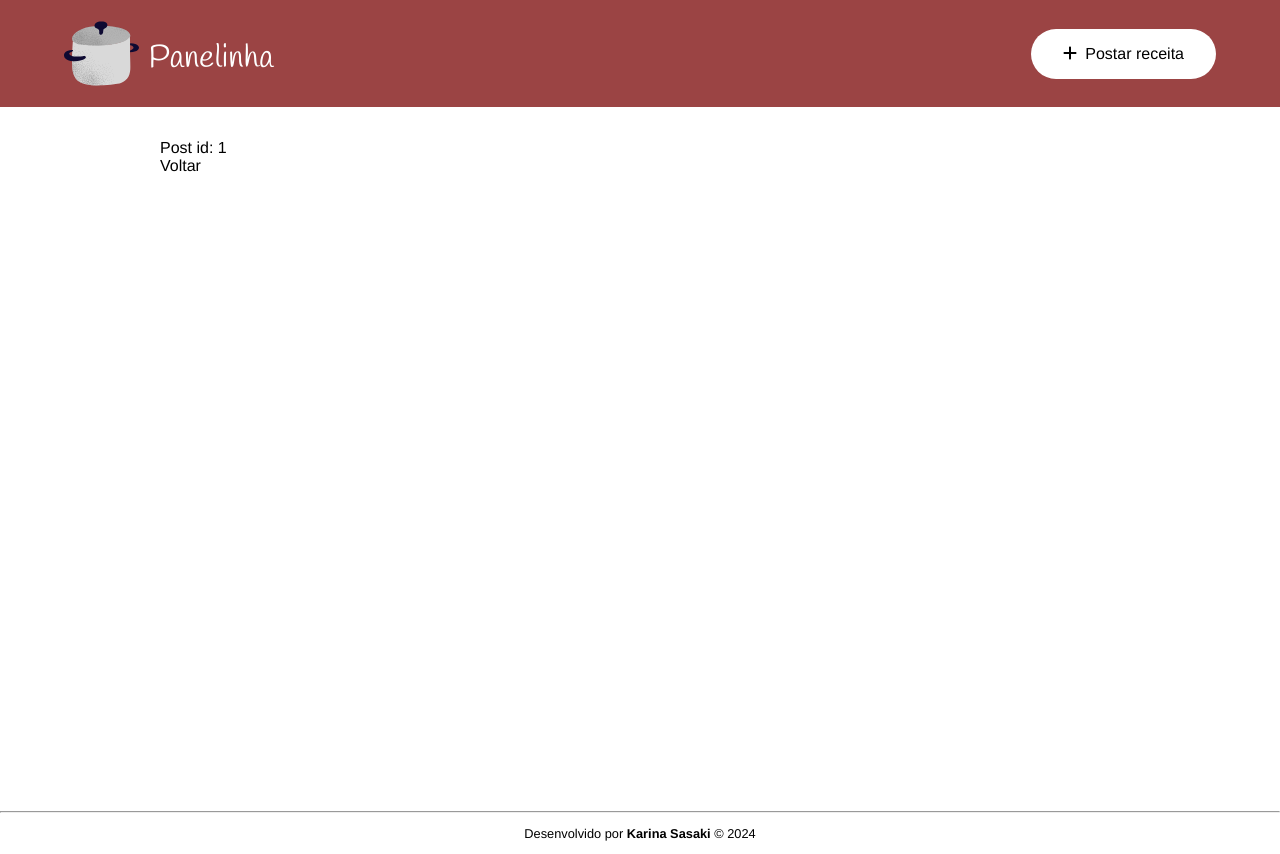
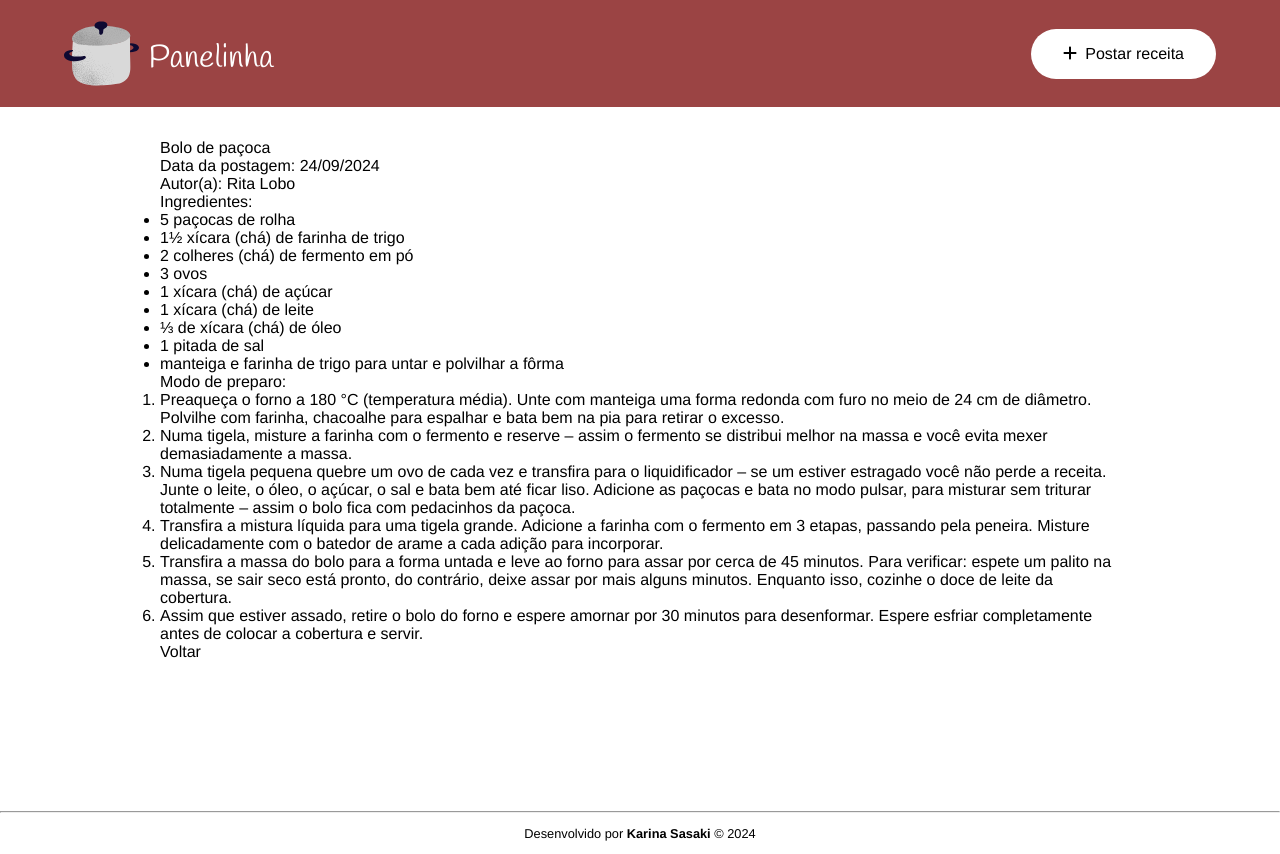
Before and after one commit to karinasasaki/blog, a Next.js app: page /post/1 in a window 1280 px wide. Built offline with nearby package versions, Linux system fonts and the light colour scheme; data requests are answered from the project's data file.

Commit message:
feat: :sparkles: Cada post traz informações completas

```diff
--- a/pages/post/[id].js
+++ b/pages/post/[id].js
@@ -1,15 +1,54 @@
 import Head from "next/head";
 import Link from "next/link";
 import { useRouter } from "next/router";
+import { useEffect, useState } from "react";
 
 export default function Post() {
   const router = useRouter();
+  const { id } = router.query;
+  const [receita, setReceita] = useState();
+
+  const fetchData = async() => {
+    try {
+      const response = await fetch(`http://localhost:3001/receitas/${id}`, {
+        header: {
+          Accept: "application/json",
+          method: "GET"
+        }
+      });
+      if (response) {
+        const data = await response.json();
+        setReceita(data);
+      }
+    } catch (error) {
+
+    }
+  }
+
+  useEffect(() => {
+    fetchData();
+  }, []);
+
   return (
     <>
       <Head>
-        <title>Panelinha - Post</title>
+        <title>Panelinha - {receita?.titulo}</title>
       </Head>
-      <h1>Post id: {router.query.id}</h1>
+      <h1>{receita?.titulo}</h1>
+      <p>Data da postagem: {receita?.data}</p>
+      <p>Autor(a): {receita?.autor}</p>
+      <h2>Ingredientes:</h2>
+      <ul>
+        {receita?.ingredientes.map(ingrediente => {
+          return <li key={ingrediente}>{ingrediente}</li>
+        })}
+      </ul>
+      <h2>Modo de preparo:</h2>
+      <ol>
+        {receita?.comoFazer.map(modo => {
+          return <li key={modo}>{modo}</li>
+        })}
+      </ol>
       <Link href={"/"}>Voltar</Link>
     </>
   );
--- a/styles/globals.css
+++ b/styles/globals.css
@@ -14,7 +14,3 @@ a {
   color: inherit;
   text-decoration: none;
 }
-
-li {
-  list-style: none;
-}
```
